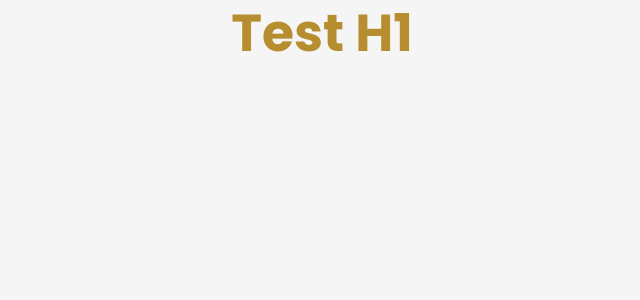
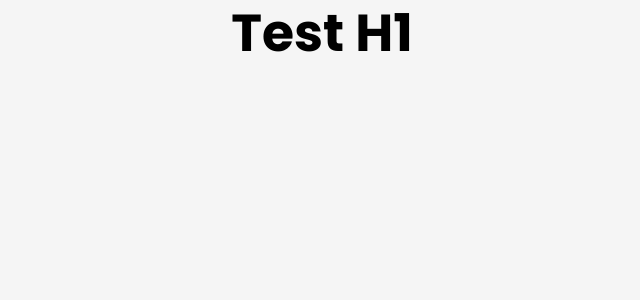
Before and after one commit to Hannalysis/furniture-site-implementation, a React (Vite) app: page / in a window 1280 px wide. Shown: the top 300 px of the page, without its empty margins (318-958 px from the left). Built offline with nearby package versions, Linux system fonts and the light colour scheme.

Commit message:
chore: Moved heading1 colouring to layout css

```diff
--- a/src/components/@ui/Typography/Typography.module.css
+++ b/src/components/@ui/Typography/Typography.module.css
@@ -3,5 +3,4 @@
   font-weight: var(--font-weight-bold);
   line-height: var(--line-height-h1);
   letter-spacing: var(--letter-spacing-h1);
-  color: var(--accent-gold);
 }
```
